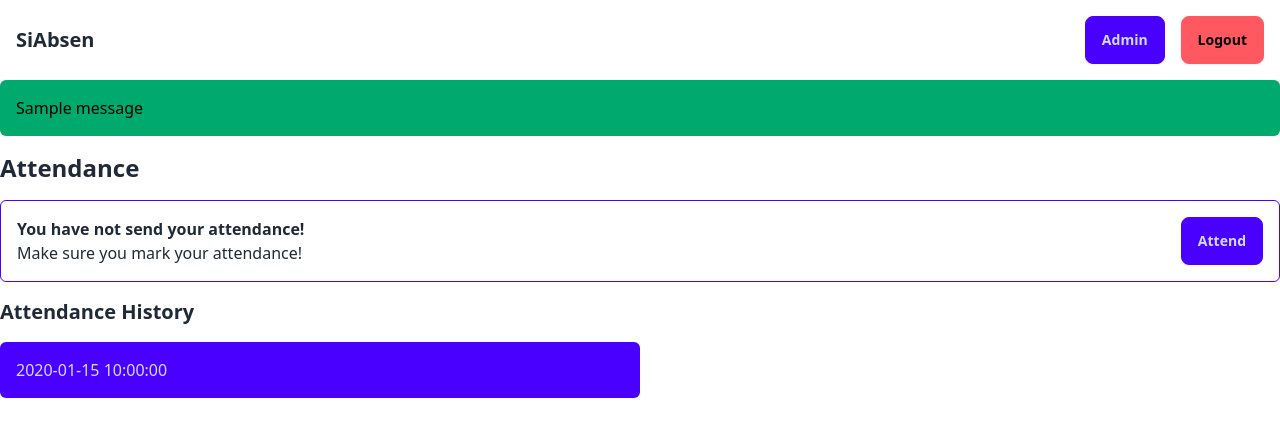
After one commit to rorre/siabsen, a Flask app: page /attendance/ in a window 1280 px wide. The commit adds this page. Shown: the top 437 px of the page. Run offline with Flask 3, Linux system fonts and the light colour scheme; a user stored in the database is signed in; tables that the repository leaves empty hold one stand-in row (values such as "Sample post"); one stand-in notice (Sample message) is shown; some libraries are stand-ins or nearby versions.

Commit message:
too many things

```diff
--- a/absen/__init__.py
+++ b/absen/__init__.py
@@ -16,6 +16,7 @@ load_dotenv()
 
 def create_app():
     app = Flask(__name__)
+    app.url_map.strict_slashes = False
     app.config["SQLALCHEMY_DATABASE_URI"] = "sqlite:///project.db"
     app.config["TEMPLATES_AUTO_RELOAD"] = True
     app.config["SECRET_KEY"] = environ.get("SECRET_KEY")
@@ -61,7 +62,9 @@ def create_app():
     )
 
     from absen.routes.index import bp as index_bp
+    from absen.routes.attendance import bp as attendance_bp
 
     app.register_blueprint(index_bp)
+    app.register_blueprint(attendance_bp)
 
     return app
--- a/absen/models.py
+++ b/absen/models.py
@@ -1,4 +1,5 @@
 from datetime import datetime
+from typing import TYPE_CHECKING
 from flask_sqlalchemy import SQLAlchemy
 from sqlalchemy.orm import DeclarativeBase
 from sqlalchemy import Boolean, ForeignKey, MetaData
@@ -20,8 +21,13 @@ class Base(DeclarativeBase):
 
 db = SQLAlchemy(model_class=Base)
 
+if TYPE_CHECKING:
+    BaseModel = Base
+else:
+    BaseModel = db.Model
 
-class School(db.Model):
+
+class School(BaseModel):
     __tablename__ = "school"
 
     id: Mapped[int] = mapped_column(Integer, primary_key=True)
@@ -40,7 +46,7 @@ class School(db.Model):
         return self.name
 
 
-class User(db.Model):
+class User(BaseModel):
     __tablename__ = "user"
     is_authenticated = True
     is_active = True
@@ -50,8 +56,6 @@ class User(db.Model):
     username: Mapped[str] = mapped_column(String, unique=True, nullable=False)
     password: Mapped[str] = mapped_column(String)
     name: Mapped[str] = mapped_column(String)
-    is_superadmin: Mapped[bool] = mapped_column(Boolean, default=False)
-
     school_admin: Mapped["School | None"] = relationship(
         back_populates="admin",
         foreign_keys=[School.admin_id],
@@ -71,6 +75,16 @@ class User(db.Model):
     )
     school: Mapped["School"] = relationship(foreign_keys=[school_id])
 
+    is_superadmin: Mapped[bool] = mapped_column(Boolean, default=False)
+
+    @property
+    def is_school_admin(self):
+        return self.school_admin is not None
+
+    @property
+    def is_student(self):
+        return self.classroom is not None and not self.is_school_admin
+
     def get_id(self):
         return self.id
 
@@ -78,7 +92,7 @@ class User(db.Model):
         return self.name
 
 
-class Classroom(db.Model):
+class Classroom(BaseModel):
     __tablename__ = "classroom"
 
     id: Mapped[int] = mapped_column(Integer, primary_key=True)
@@ -92,7 +106,7 @@ class Classroom(db.Model):
         return self.name
 
 
-class Presence(db.Model):
+class Presence(BaseModel):
     __tablename__ = "presence"
 
     id: Mapped[int] = mapped_column(Integer, primary_key=True)
@@ -104,4 +118,4 @@ class Presence(db.Model):
 
     student_id: Mapped[int] = mapped_column(Integer, ForeignKey("user.id"))
     student: Mapped["User"] = relationship()
-    dt: Mapped[datetime] = mapped_column(DateTime)
+    dt: Mapped[datetime] = mapped_column(DateTime, default=datetime.now)
--- /dev/null
+++ b/absen/routes/attendance.py
@@ -0,0 +1,67 @@
+from datetime import datetime
+from flask import Blueprint, flash, redirect, render_template, request, url_for
+from absen.plugins import current_user
+from sqlalchemy import desc, select
+from absen.models import Presence, User, db
+from werkzeug.security import check_password_hash
+
+bp = Blueprint("attendance", __name__, url_prefix="/attendance")
+
+
+@bp.get("/")
+def index():
+    user_attendance = list(
+        db.session.execute(
+            select(Presence)
+            .filter(Presence.student == current_user)
+            .order_by(desc(Presence.dt))
+        )
+        .scalars()
+        .all()
+    )
+
+    has_attended = False
+    try:
+        latest = user_attendance[0]
+        has_attended = datetime.today().date() == latest.dt.date()
+    except IndexError:
+        pass
+
+    return render_template(
+        "pages/attendance/index.html",
+        attendances=user_attendance,
+        has_attended=has_attended,
+    )
+
+
+@bp.post("/attend")
+def mark_attendance():
+    latest = (
+        db.session.execute(
+            select(Presence)
+            .filter(Presence.student == current_user)
+            .order_by(desc(Presence.dt))
+        )
+        .scalars()
+        .first()
+    )
+
+    has_attended = False
+    if latest:
+        has_attended = datetime.today().date() == latest.dt.date()
+
+    if has_attended:
+        flash("You have attended today!", "error")
+        return redirect(url_for("attendance.index"))
+
+    presence = Presence(
+        classroom=current_user.classroom,
+        school=current_user.school,
+        student=current_user,
+    )
+
+    db.session.add(presence)
+    db.session.commit()
+
+    flash("You have successfully marked attendance!")
+    return redirect(url_for("attendance.index"))
--- a/absen/templates/base.html
+++ b/absen/templates/base.html
@@ -3,15 +3,39 @@
     <meta charset="UTF-8">
     <meta name="viewport" content="width=device-width, initial-scale=1.0">
     <title>Sistem Absen</title>
+
+    <link href="https://cdn.jsdelivr.net/npm/daisyui@4.4.7/dist/full.min.css" rel="stylesheet" type="text/css" />
+    <script src="https://cdn.tailwindcss.com"></script>
 </head>
 
 
 <section class="content">
-  <header>
-    {% block header %}{% endblock %}
-  </header>
-  {% for message in get_flashed_messages() %}
-    <div class="flash">{{ message }}</div>
-  {% endfor %}
-  {% block content %}{% endblock %}
+  <nav class="flex flex-col md:flex-row p-4 justify-between md:items-center gap-4">
+    <a href="/"><strong class="font-bold text-xl">SiAbsen</strong></a>
+    <div class="flex flex-col md:flex-row gap-4 md:items-center">
+      {% if current_user.is_authenticated %}
+        {% if current_user.is_superadmin or current_user.is_school_admin %}
+          <a href="/admin" class="btn btn-primary">Admin</a>
+        {% endif %}
+
+        {% if current_user.is_student %}
+          <a href="/attendance" class="btn btn-primary">Attend</a>
+        {% endif %}
+        <a href="/logout" class="btn btn-error">Logout</a>
+
+      {% else %}
+        <a href="/login" class="btn btn-primary">Login</a>
+      {% endif %}
+    </div>
+  </nav>
+
+  <div class="container mx-auto">
+    <div class="pb-4">
+    {% for category, message in get_flashed_messages(with_categories=true) %}
+      <div class="p-4 bg-primary text-primary-content bg-{{category}} text-{{category}}-content rounded-md">{{ message }}</div>
+    {% endfor %}
+    </div>
+
+    {% block content %}{% endblock %}
+  </div>
 </section>
--- /dev/null
+++ b/absen/templates/pages/attendance/index.html
@@ -0,0 +1,30 @@
+{% extends 'base.html' %}
+
+{% block content %}
+<div class="flex flex-col gap-4">
+    <h1 class="text-2xl font-bold">Attendance</h1>
+
+    <div class="flex flex-col md:flex-row gap-4 md:justify-between p-4 rounded-md border border-primary">
+        <div class="flex flex-col">
+            <strong>
+                {% if has_attended %}
+                    You have attended!
+                {% else %}
+                    You have not send your attendance!
+                {% endif %}
+            </strong>
+            <p>Make sure you mark your attendance!</p>
+        </div>
+        <form action="/attendance/attend" method="POST">
+            <button class="btn btn-primary w-full">Attend</button>
+        </form>
+    </div>
+
+    <h2 class="text-xl font-bold">Attendance History</h2>
+    <div class="grid grid-cols-1 md:grid-cols-2">
+        {% for attendance in attendances %}
+            <p class="bg-primary text-primary-content rounded-md p-4">{{ attendance.dt.isoformat(" ", "seconds") }}</p>
+        {% endfor %}
+    </div>
+</div>
+{% endblock %}
--- a/absen/templates/pages/index.html
+++ b/absen/templates/pages/index.html
@@ -1,9 +1,6 @@
 {% extends 'base.html' %}
 
-{% block header %}
-  <h1>Hello!</h1>
-{% endblock %}
-
 {% block content %}
+<h1>Hello!</h1>
 <a href={{ url_for("index.login_page") }}>Login</a>
 {% endblock %}
```
Also changed, not shown: absen/admin.py (+7 -3 lines), absen/routes/index.py (+7 -1 lines), absen/templates/pages/login.html (+19 -10 lines).
